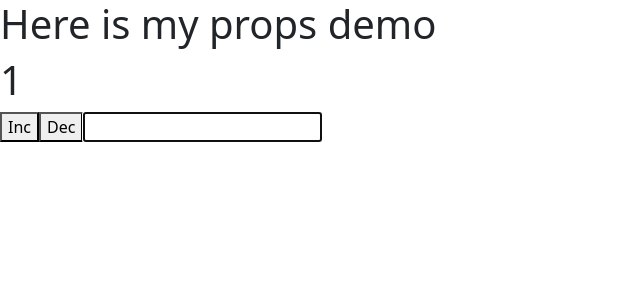
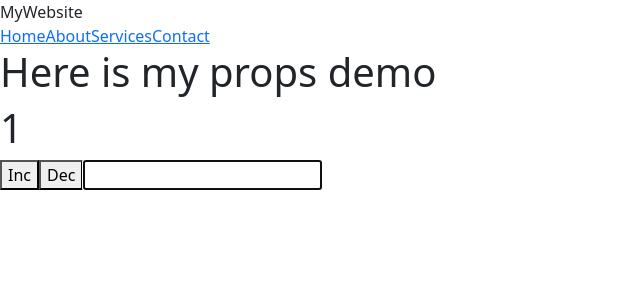
Before and after one commit to JeevaApprays/PetFullStack, a React (Create React App) app in the folder reactapp/: page / in a window 1280 px wide. Shown: the top 300 px of the page, without its empty margins (0-640 px from the left). Built offline with nearby package versions, Linux system fonts and the light colour scheme; the HTML template or start-up script is replaced by a standard one.

Commit message:
Auto-save-commit-9/25/2025--7:20:10-AM

```diff
--- a/reactapp/src/App.js
+++ b/reactapp/src/App.js
@@ -11,6 +11,7 @@ const App = () => {
       <Header/>
       <Routes>
         <Route path='/' element={<Parent/>}/>
+        <Route path='/demo' element={<Demo/>}/>
 
 
       </Routes>
--- a/reactapp/src/components/Header.js
+++ b/reactapp/src/components/Header.js
@@ -1,12 +1,17 @@
-import React from 'react'
+import React from "react";
 
 const Header = () => {
   return (
-   <header style={{background:"#000fff"}}>
+    <header className="header">
+      <div className="logo">MyWebsite</div>
+      <nav className="nav">
+        <a href="/">Home</a>
+        <a href="/demo">About</a>
+        <a href="#services">Services</a>
+        <a href="#contact">Contact</a>
+      </nav>
+    </header>
+  );
+};
 
-   </header>
-
-  )
-}
-
-export default Header
+export default Header;
```
Also changed, not shown: 1 other file (tests, documents, lock files or other folders).
